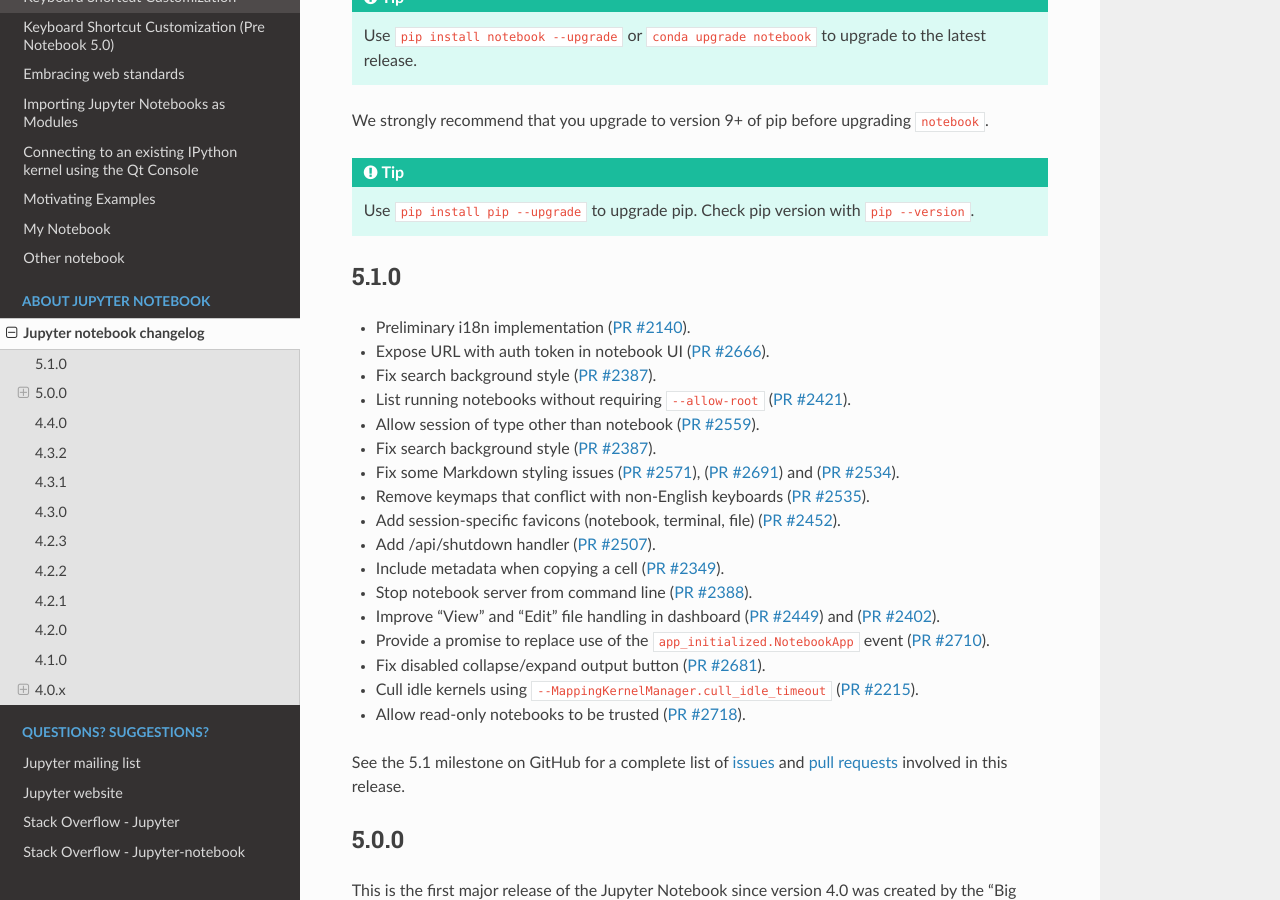
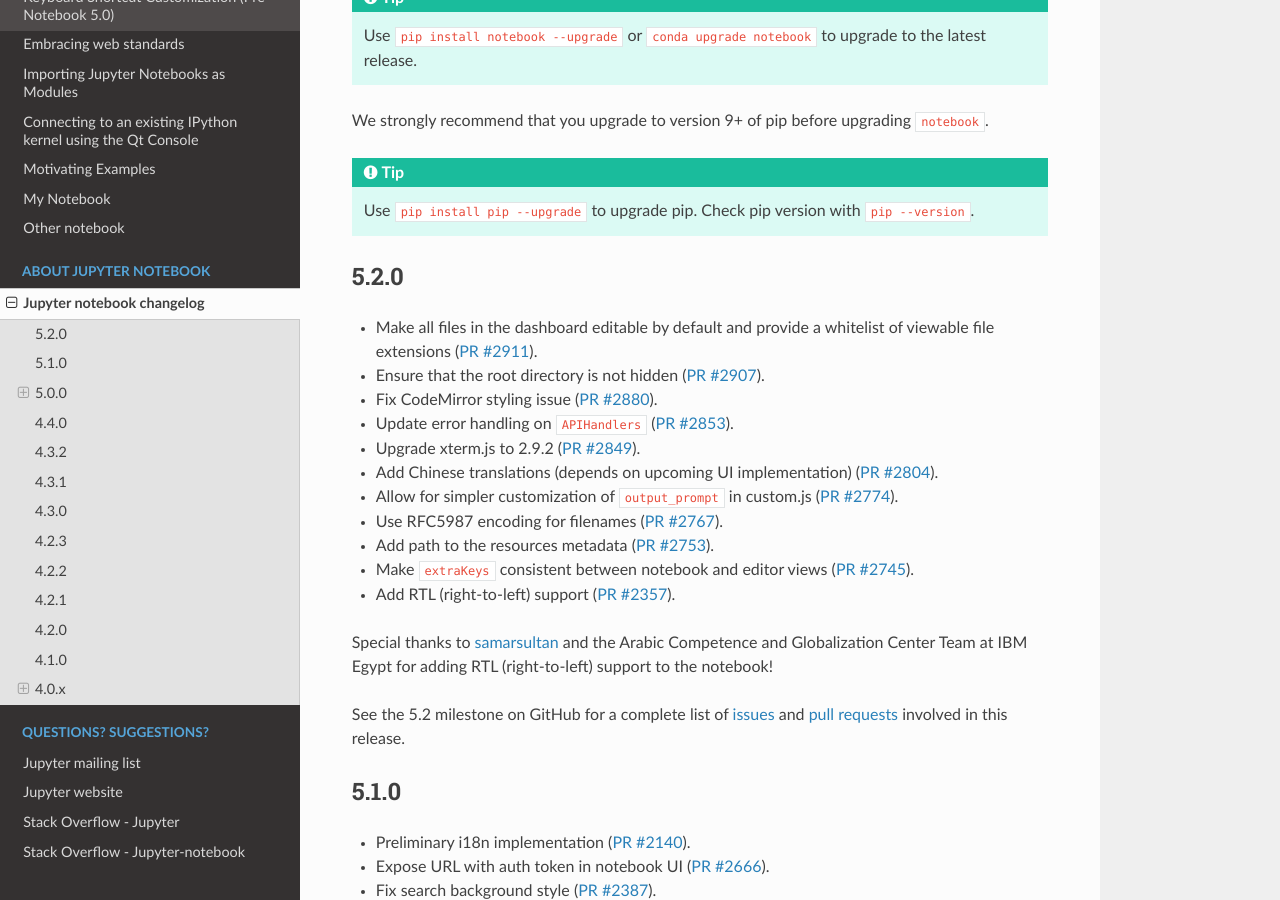
Before and after one commit to jupyter/nbclassic, a Sphinx documentation site: the page built from docs/source/changelog.rst, in a window 1280 px wide and 900 px high, scrolled down 225 px. Built offline with Sphinx 7.4.7 and the Read the Docs theme 2.0.0, drawn with Linux system fonts in a browser that asks for light colours; pages that are not in the unit, such as notebooks, are missing from menus; the version number could not be read and is left out.

Commit message:
Add 5.2.0 to changelog

```diff
--- a/docs/source/changelog.rst
+++ b/docs/source/changelog.rst
@@ -20,6 +20,29 @@
     Use ``pip install pip --upgrade`` to upgrade pip. Check pip version with
     ``pip --version``.
 
+
+.. _release-5.2.0:
+
+5.2.0
+-----
+
+- Make all files in the dashboard editable by default and provide a whitelist of viewable file extensions (:ghpull:`2911`).
+- Ensure that the root directory is not hidden (:ghpull:`2907`).
+- Fix CodeMirror styling issue (:ghpull:`2880`).
+- Update error handling on ``APIHandlers`` (:ghpull:`2853`).
+- Upgrade xterm.js to 2.9.2 (:ghpull:`2849`).
+- Add Chinese translations (depends on upcoming UI implementation) (:ghpull:`2804`).
+- Allow for simpler customization of ``output_prompt`` in custom.js (:ghpull:`2774`).
+- Use RFC5987 encoding for filenames (:ghpull:`2767`).
+- Add path to the resources metadata (:ghpull:`2753`).
+- Make ``extraKeys`` consistent between notebook and editor views (:ghpull:`2745`).
+- Add RTL (right-to-left) support (:ghpull:`2357`).
+
+Special thanks to `samarsultan <https://github.com/samarsultan>`__ and the Arabic Competence and Globalization Center Team at IBM Egypt for adding RTL (right-to-left) support to the notebook!
+
+See the 5.2 milestone on GitHub for a complete list of
+`issues <https://github.com/jupyter/notebook/issues?utf8=%E2%9C%93&q=is%3Aissue%20milestone%3A5.2>`__
+and `pull requests <https://github.com/jupyter/notebook/pulls?utf8=%E2%9C%93&q=is%3Apr%20milestone%3A5.2>`__ involved in this release.
 
 .. _release-5.1.0:
 
```
